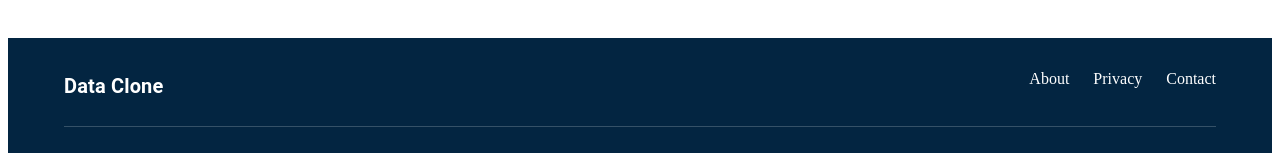
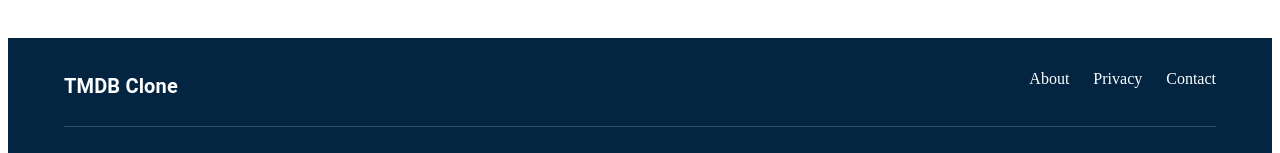
Before and after one commit to Daneshwar-Guptha/React-Projects, a React (Vite) app: page / in a window 1280 px wide. Shown: the part 571-724 px from the top of the page. Built offline with nearby package versions, Linux system fonts and the light colour scheme; no server answers.

Commit message:
changes on footer

```diff
--- a/src/component/Footer/Footer.jsx
+++ b/src/component/Footer/Footer.jsx
@@ -21,7 +21,7 @@ const Footer = () => {
         >
 
           <Typography variant="h6" sx={{ fontWeight: "bold" }}>
-           Data Clone
+           TMDB Clone
           </Typography>
 
 
```
